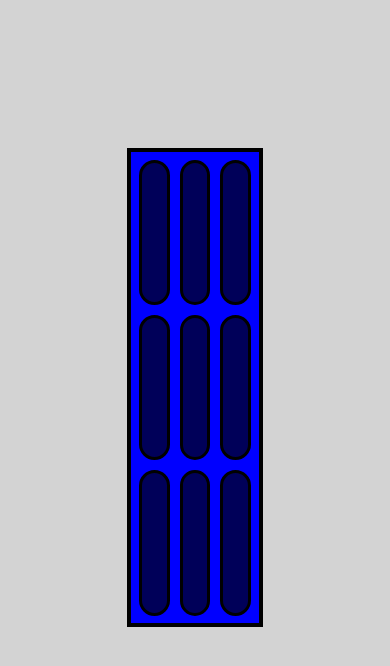
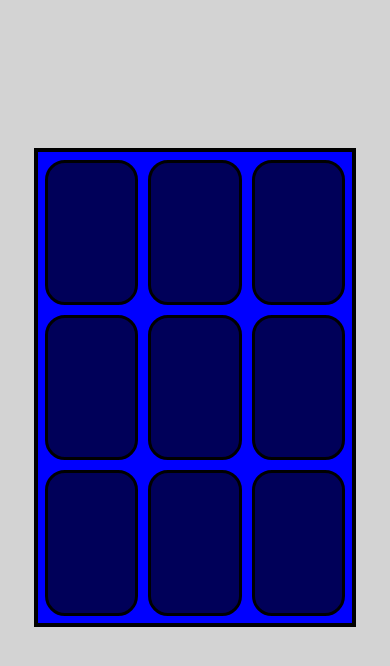
Before and after one commit to mariotg2003/3Rayas, a plain HTML site: page index.html in a window 390 px wide. Drawn offline with Linux system fonts and the light colour scheme.

Commit message:
Update estilos.css

```diff
--- a/estilos.css
+++ b/estilos.css
@@ -33,3 +33,20 @@ body{
     grid-template-columns: repeat(3, 1fr);
     grid-gap: 10px;
 }
+
+
+@media(max-width: 600px){
+    #contenedorGrande{
+        border: 4px solid black;
+        padding-top: 2%;
+        padding-left: 2%;
+        padding-right: 2%;
+        padding-bottom: 2%;
+        background-color: blue;
+        width: 80%;
+        height: 60%;
+        display: grid;
+        grid-template-columns: repeat(3, 1fr);
+        grid-gap: 10px;
+    }
+}
```
